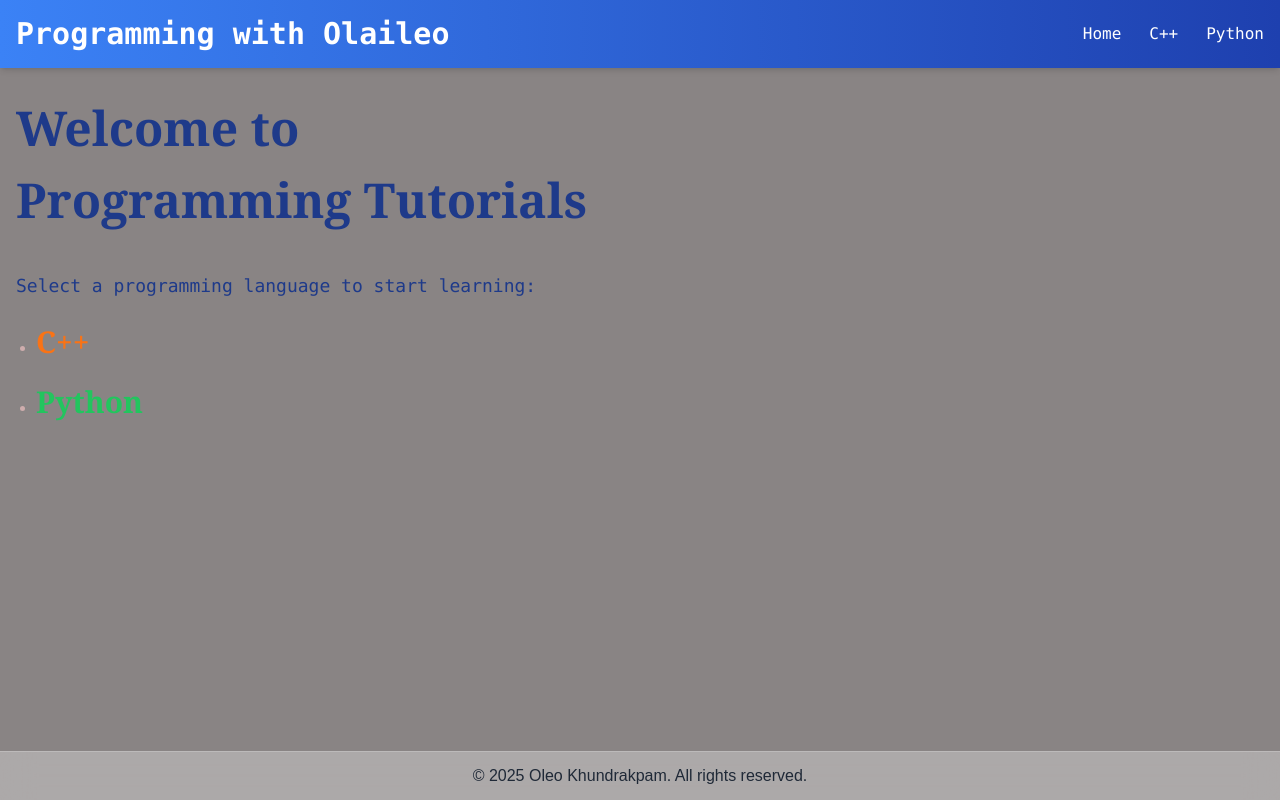
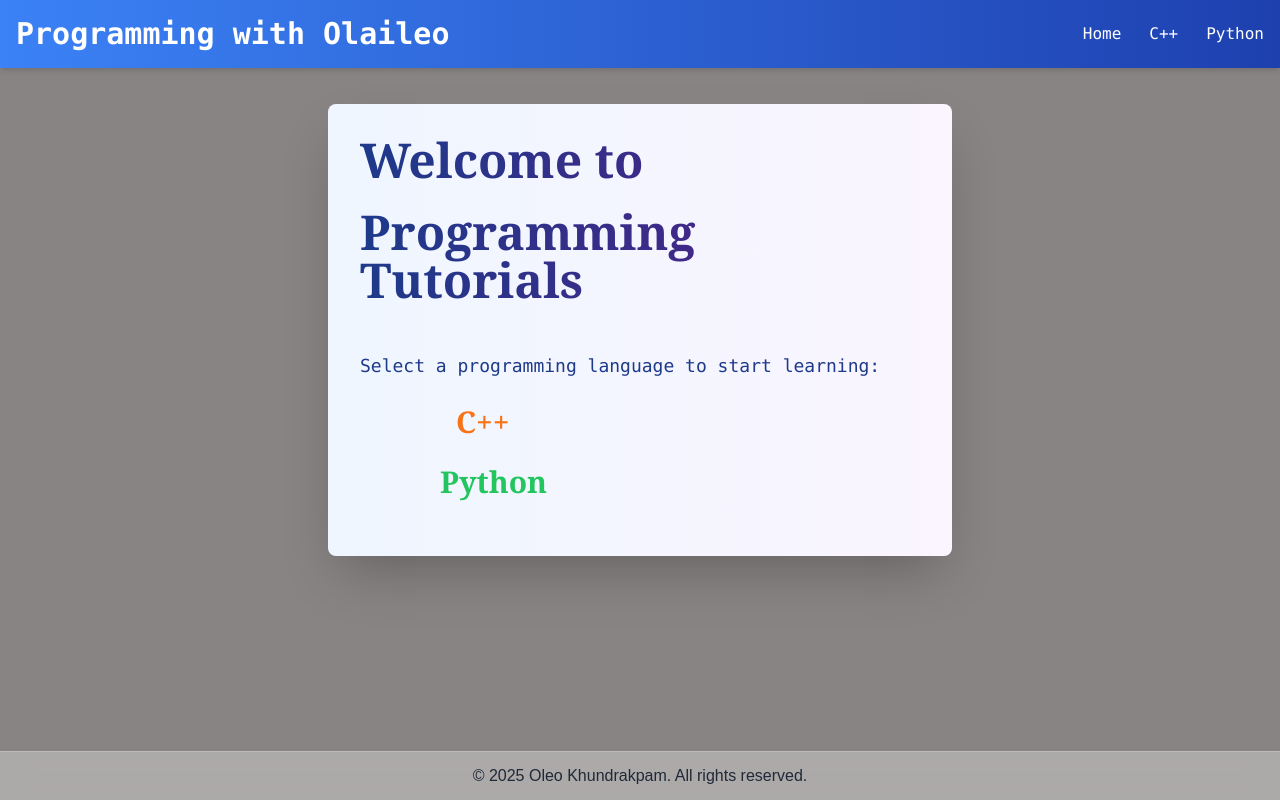
Before and after one commit to OlaileoKH/programming-tutorial, a Next.js app: page / in a window 1280 px wide. Built offline with nearby package versions, Linux system fonts and the light colour scheme.

Commit message:
Added commentSection and reply update 3

```diff
--- a/src/app/(main)/page.tsx
+++ b/src/app/(main)/page.tsx
@@ -1,20 +1,35 @@
 
 export default function Home() {
   return (
-    <div className="w-full md:w-1/2 text-left space-y-6">
-  <h1 className="text-5xl text-gradient text-blue-900 font-extrabold font-serif">Welcome to </h1>
-  <h1 className="text-5xl text-gradient text-blue-900 font-extrabold font-serif">Programming Tutorials</h1>
-  <br></br>
-  <h3 className="text-lg text-blue-900 font-mono">Select a programming language to start learning:</h3>
-  <ul className="list-disc font-color-black pl-5 mt-2">
-    <li>
-      <a href="/cpp" className="text-3xl font-bold text-orange-500 hover:text-black transition duration-300 ease-in-out block mb-6 font-serif"> C++ </a>
-    </li>
-    <li>
-      <a href="/python" className="text-3xl font-bold text-green-500 hover:text-black transition duration-300 ease-in-out block mb-6 font-serif"> Python </a>
-    </li>
-  </ul>
-</div>
-
+    <div className="justify-center items-center mx-auto transform transition-all duration-500 hover:scale-105  w-full md:w-1/2 text-left space-y-6 p-8 bg-gradient-to-r from-blue-50 to-purple-50 rounded-lg shadow-2xl   ">
+      <h1 className=" text-5xl text-gradient bg-gradient-to-r from-blue-900 to-purple-900 bg-clip-text text-transparent font-extrabold font-serif animate-fade-in">
+        Welcome to
+      </h1>
+      <h1 className="text-5xl text-gradient bg-gradient-to-r from-blue-900 to-purple-900 bg-clip-text text-transparent font-extrabold font-serif animate-fade-in">
+        Programming Tutorials
+      </h1>
+      <br />
+      <h3 className="text-lg text-blue-900 font-mono animate-fade-in-delay">
+        Select a programming language to start learning:
+      </h3>
+      <ul className="list-none pl-0 mt-2 space-y-4">
+        <li className="ml-24">
+          <a
+            href="/cpp"
+            className="text-3xl font-bold text-orange-500 hover:text-black transition-all duration-300 ease-in-out block mb-6 font-serif transform hover:translate-x-4 hover:scale-110"
+          >
+            C++
+          </a>
+        </li>
+        <li className="ml-20">
+          <a
+            href="/python"
+            className="text-3xl font-bold text-green-500 hover:text-black transition-all duration-300 ease-in-out block mb-6 font-serif transform hover:translate-x-4 hover:scale-110"
+          >
+            Python
+          </a>
+        </li>
+      </ul>
+    </div>
   );
 }
--- a/tailwind.config.ts
+++ b/tailwind.config.ts
@@ -1,5 +1,5 @@
 import type { Config } from 'tailwindcss';
-import defaultTheme from 'tailwindcss/defaultTheme';
+// import defaultTheme from 'tailwindcss/defaultTheme';
 import typography from '@tailwindcss/typography'; // Import as ES module
 
 const config: Config = {
@@ -9,20 +9,25 @@ const config: Config = {
   ],
   theme: {
     extend: {
-      typography: {
-        DEFAULT: {
-          css: {
-            pre: {
-              backgroundColor: '#1e1e1e',
-              padding: '0',
-              borderRadius: '0.5rem',
-              overflow: 'hidden',
-            },
-          },
+      keyframes: {
+        'fade-in': {
+          '0%': { opacity: '0' },
+          '100%': { opacity: '1' },
+        },
+        'slide-in-left': {
+          '0%': { transform: 'translateX(-20px)', opacity: '0' },
+          '100%': { transform: 'translateX(0)', opacity: '1' },
+        },
+        'slide-in-right': {
+          '0%': { transform: 'translateX(20px)', opacity: '0' },
+          '100%': { transform: 'translateX(0)', opacity: '1' },
         },
       },
-      fontFamily: {
-        sans: ['Inter var', ...defaultTheme.fontFamily.sans],
+      animation: {
+        'fade-in': 'fade-in 0.5s ease-out',
+        'fade-in-delay': 'fade-in 1s ease-out',
+        'slide-in-left': 'slide-in-left 0.5s ease-out',
+        'slide-in-right': 'slide-in-right 0.5s ease-out',
       },
     },
   },
```
